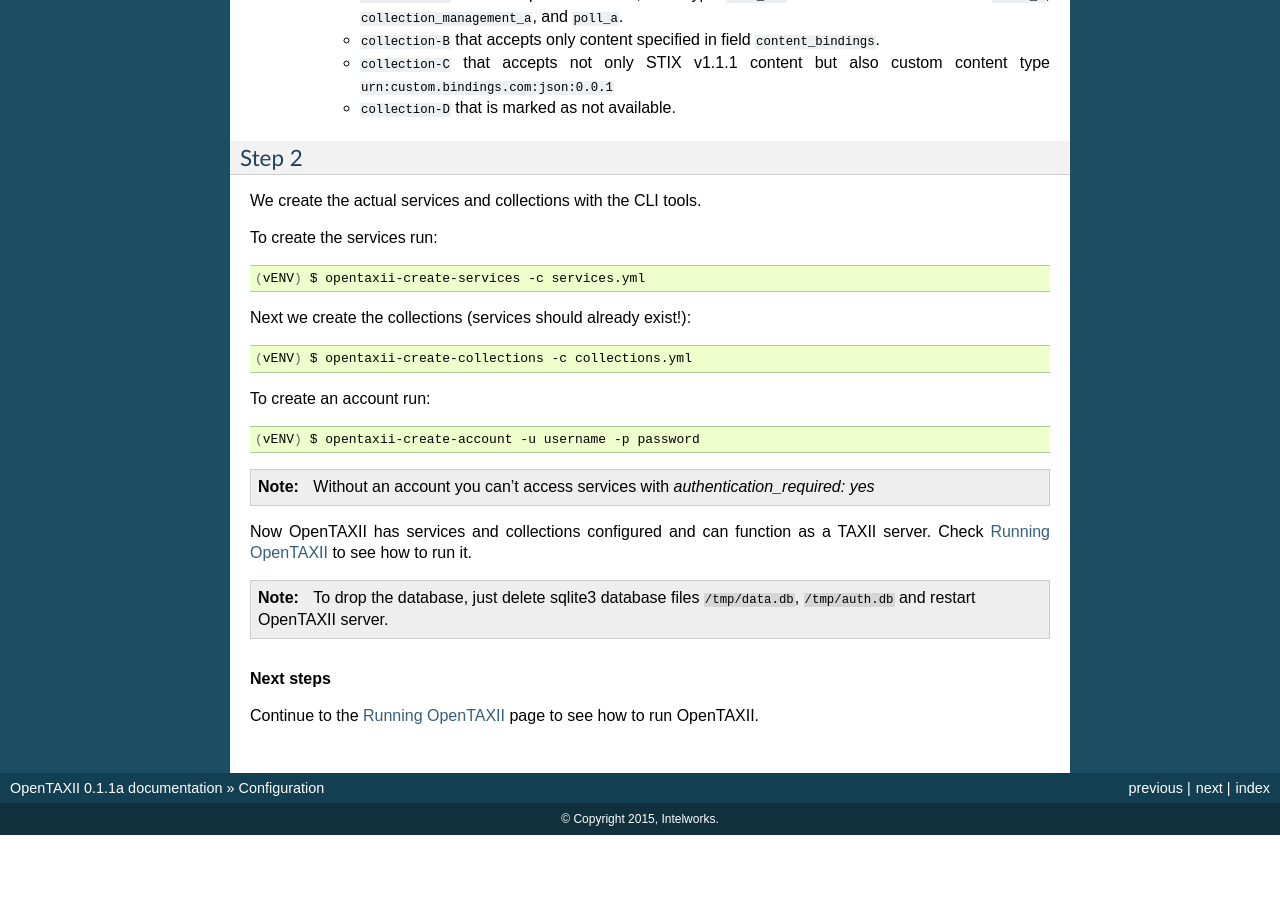
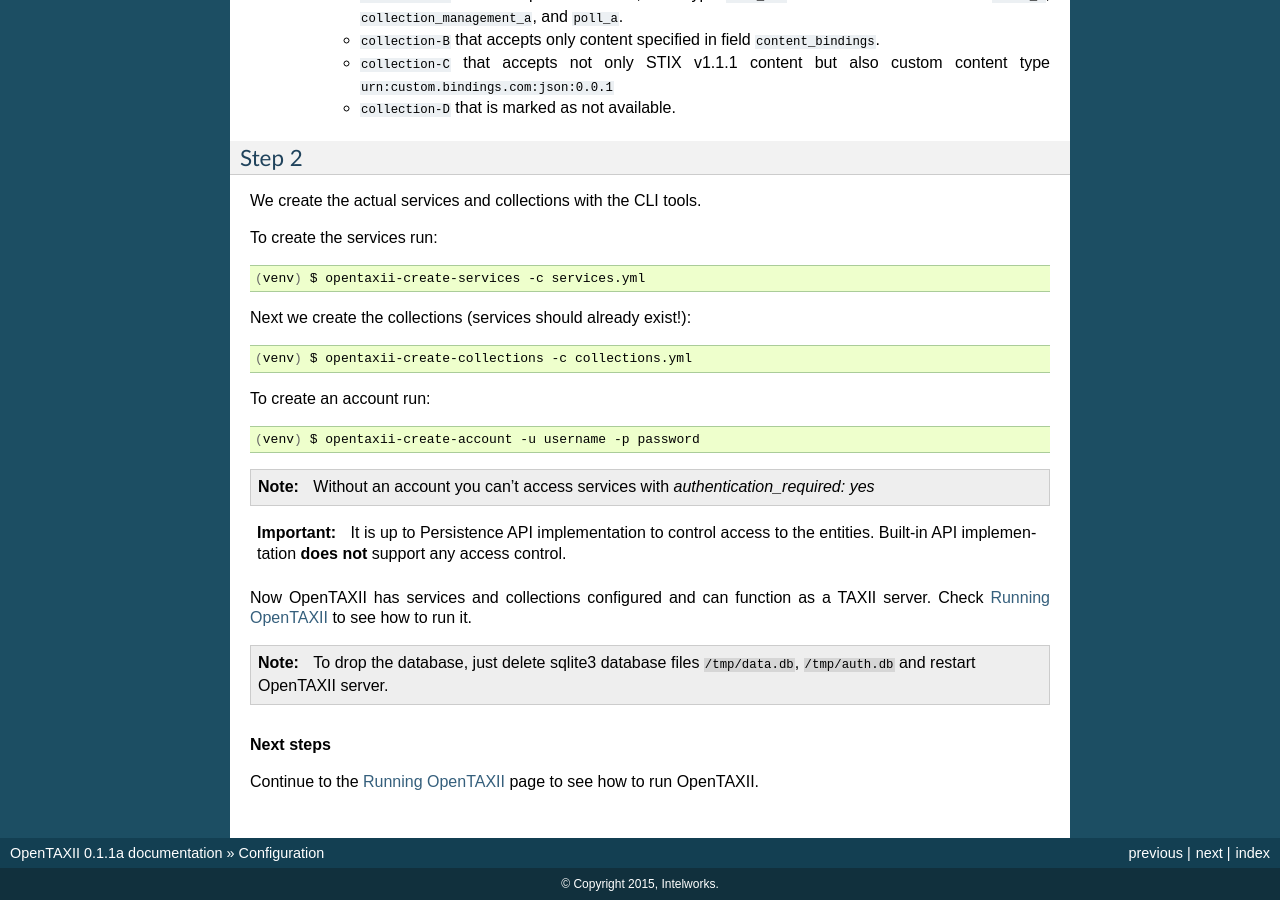
Before and after one commit to eclecticiq/OpenTAXII, a Sphinx documentation site: the page built from docs/configuration.rst, in a window 1280 px wide and 900 px high, scrolled down 1854 px. Built offline with Sphinx 7.4.7, drawn with Linux system fonts in a browser that asks for light colours; before the commit the page ends 2689 px from its top, so only the background shows below that.

Commit message:
renaming venv in docs, adding a note about access control

```diff
--- a/docs/configuration.rst
+++ b/docs/configuration.rst
@@ -115,18 +115,22 @@
 
 To create the services run::
 
-  (vENV) $ opentaxii-create-services -c services.yml
+  (venv) $ opentaxii-create-services -c services.yml
 
 Next we create the collections (services should already exist!)::
 
-  (vENV) $ opentaxii-create-collections -c collections.yml
+  (venv) $ opentaxii-create-collections -c collections.yml
 
 To create an account run::
 
-  (vENV) $ opentaxii-create-account -u username -p password
+  (venv) $ opentaxii-create-account -u username -p password
 
 .. note::
 	Without an account you can't access services with `authentication_required: yes`
+
+.. important::
+    It is up to Persistence API implementation to control access to the entities. Built-in API implementation **does not** support any
+    access control.
 
 Now OpenTAXII has services and collections configured and can function as a TAXII server.
 Check :doc:`Running OpenTAXII <running>` to see how to run it.
```
Also changed, not shown: docs/installation.rst (+6 -6 lines).
